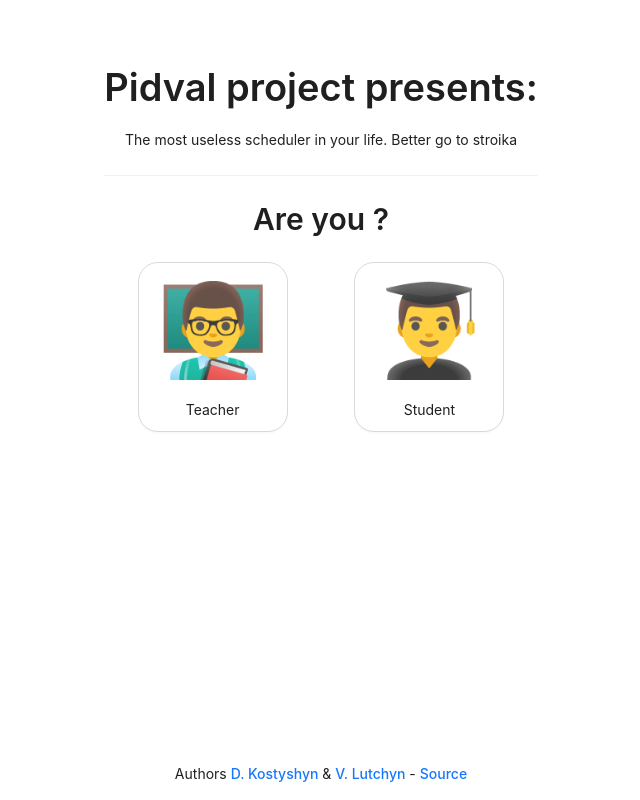
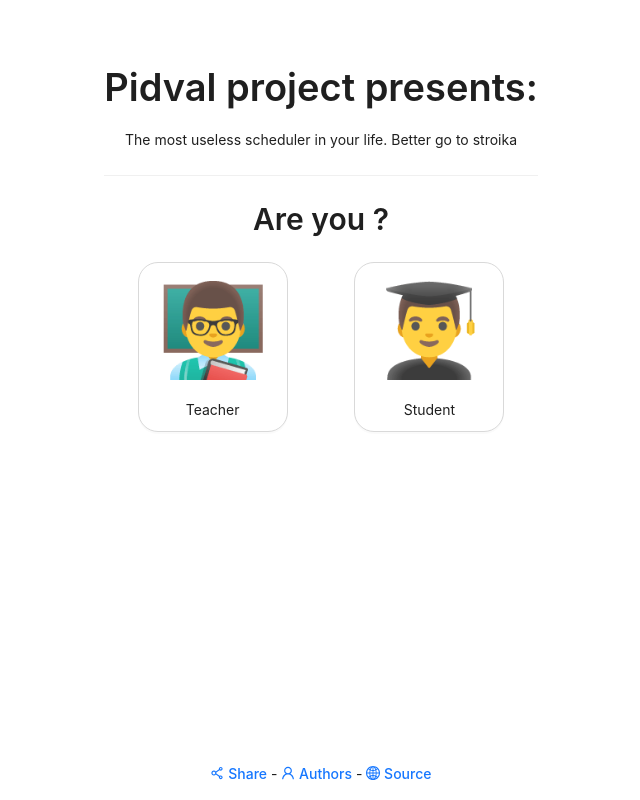
Before and after one commit to DmytroFrame/ukd-schedule--app, a React (Vite) app: page / in a window 1280 px wide. Shown: the whole page, without its empty margins (319-959 px from the left). Built offline with nearby package versions, Linux system fonts and the light colour scheme.

Commit message:
Added share button

```diff
--- a/package.json
+++ b/package.json
@@ -9,6 +9,7 @@
     "preview": "vite preview"
   },
   "dependencies": {
+    "@ant-design/icons": "^5.5.1",
     "antd": "^5.2.3",
     "axios": "^1.3.4",
     "moment": "^2.29.4",
--- a/src/components/Footer.jsx
+++ b/src/components/Footer.jsx
@@ -1,28 +1,92 @@
 import React from "react";
-import { Typography } from "antd";
+import { Button, Modal, Typography } from "antd";
+import {
+  GlobalOutlined,
+  ShareAltOutlined,
+  UserOutlined,
+} from "@ant-design/icons";
 
 const { Link, Text } = Typography;
 
 export default function Footer() {
+  async function onShare() {
+    if (!navigator.share)
+      return alert("Shitt... this share button isn't working ╭∩╮(-_-)╭∩╮");
+
+    navigator
+      .share({
+        title: "Rozklad is here:",
+        url: "https://rozklad.dmytroframe.com",
+      })
+      .then((err) => console.error(err));
+  }
+
+  const [isModalOpen, setIsModalOpen] = React.useState(false);
+
+  const showModal = () => {
+    setIsModalOpen(true);
+  };
+
+  const handleCancel = () => {
+    setIsModalOpen(false);
+  };
+
   return (
     <footer>
-      <Text> Authors </Text>
-
-      <Link href="https://github.com/DmytroFrame" target="_blank">
-        D. Kostyshyn
-      </Link>
-      <Text> & </Text>
-      <Link href="https://linkedin.com/in/vladyslav-lutchyn/" target="_blank">
-        V. Lutchyn
+      <Link onClick={onShare}>
+        <ShareAltOutlined /> Share
       </Link>
 
       <Text> - </Text>
+
+      <Link onClick={showModal}>
+        <UserOutlined /> Authors
+      </Link>
+
+      <Text> - </Text>
+
       <Link
         href="http://195.162.83.28/cgi-bin/timetable.cgi?n=700"
         target="_blank"
       >
-        Source
+        <GlobalOutlined /> Source
       </Link>
+
+      <Modal
+        title="Authors"
+        open={isModalOpen}
+        onCancel={handleCancel}
+        width={320}
+        footer={[
+          <Button key="close" type="primary" onClick={handleCancel}>
+            Close
+          </Button>,
+        ]}
+      >
+        <div
+          style={{
+            display: "flex",
+            alignItems: "center",
+          }}
+        >
+          <Text>
+            <Link href="https://github.com/DmytroFrame" target="_blank">
+              Dmytro Kostyshyn
+            </Link>
+            {" Backend"}
+          </Text>
+
+          <Text>
+            <Link
+              href="https://linkedin.com/in/vladyslav-lutchyn/"
+              target="_blank"
+            >
+              Vladyslav Lutchyn
+            </Link>
+            {" Frontend"}
+          </Text>
+        </div>
+      </Modal>
     </footer>
   );
 }
```
Also changed, not shown: 1 other file (tests, documents, lock files or other folders).
